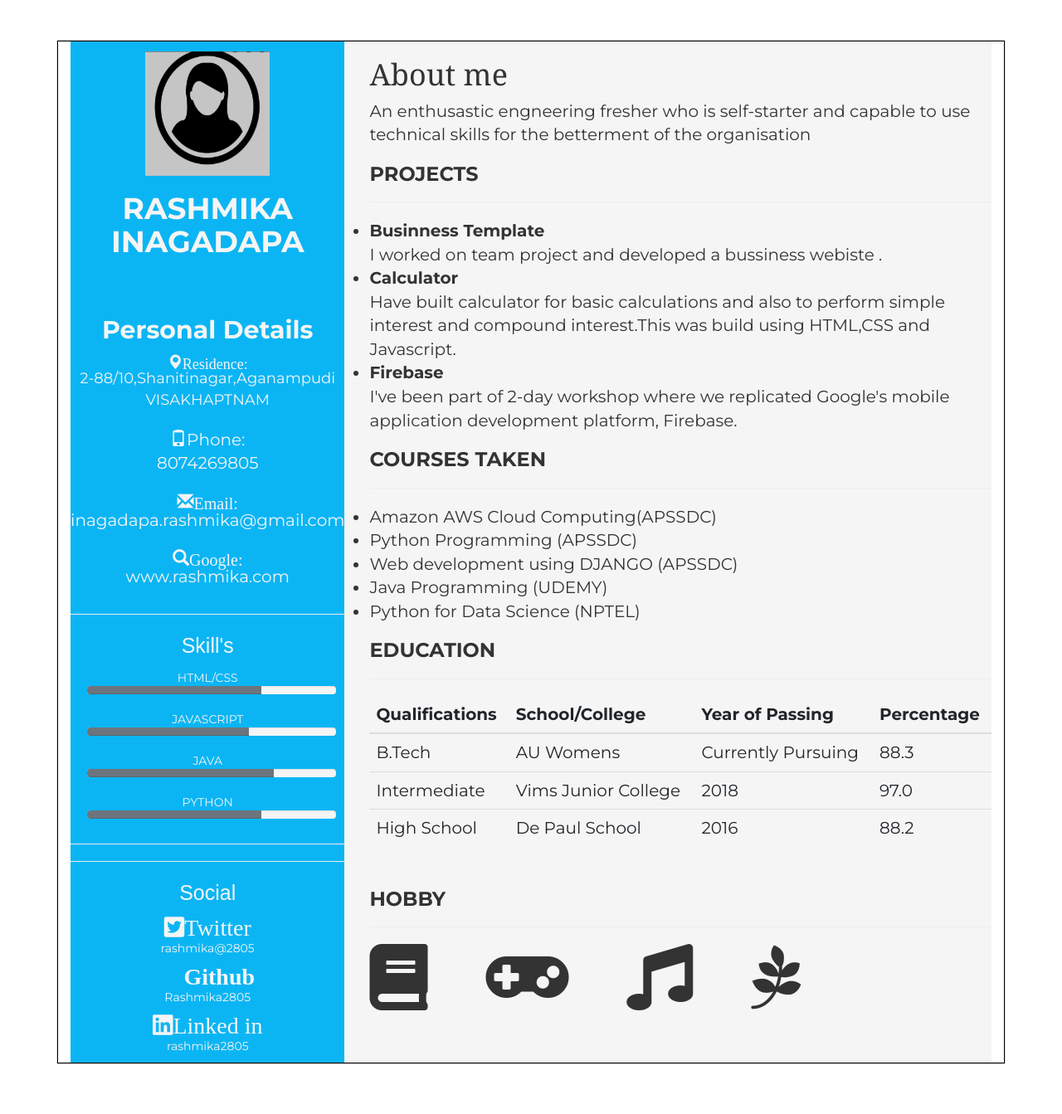
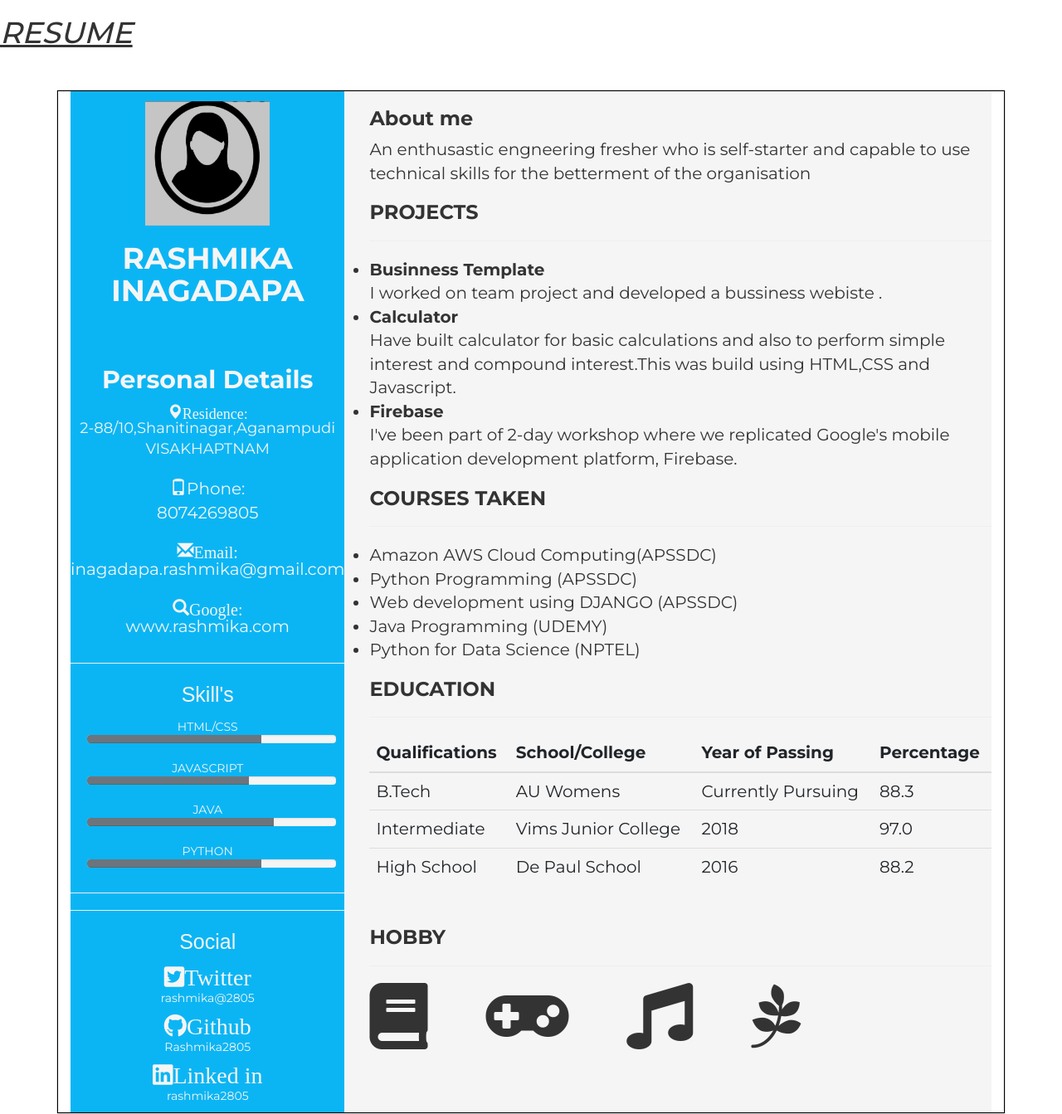
Before and after one commit to Rashmika2805/Day11, a plain HTML site: page index.html in a window 1280 px wide. Shown: the whole page at 83% size. Drawn offline with nearby package versions, Linux system fonts and the light colour scheme.

Commit message:
Update index.html

```diff
--- a/index.html
+++ b/index.html
@@ -12,6 +12,7 @@
         <link rel="stylesheet" href="https://use.fontawesome.com/releases/v5.7.0/css/all.css" integrity="sha384-lZN37f5QGtY3VHgisS14W3ExzMWZxybE1SJSEsQp9S+oqd12jhcu+A56Ebc1zFSJ" crossorigin="anonymous">
     </head>
     <body>
+      <h1 id="head1"><u><i>RESUME</i></u></h1>
       <div class="container main">
 
             <div class="resume-left">
@@ -70,7 +71,7 @@
                       <p>rashmika@2805</p>
                   </div>
                   <div class="icon">
-                    <i class="fas fa-github fa-2x">Github</i>
+                    <i class="fab fa-github fa-2x">Github</i>
                     <p>Rashmika2805</p>
                 </div>
                 <div class="icon">
@@ -87,8 +88,8 @@
 
 
          <div class="resume-right">
-                <div class="title" >
-                   <h1>About me</h1>
+                <div class="heading" ><h3><b>About me</b></h3>
+
 
                 <p>An enthusastic engneering fresher who is self-starter and capable to use technical skills for the betterment of the organisation</p>
                 </div>
```
